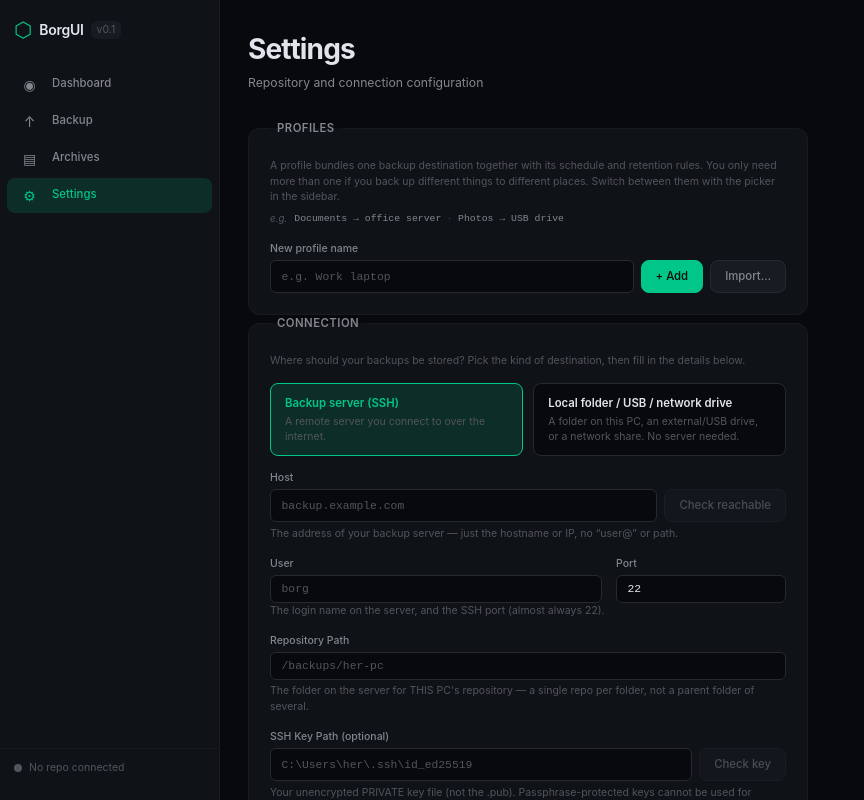
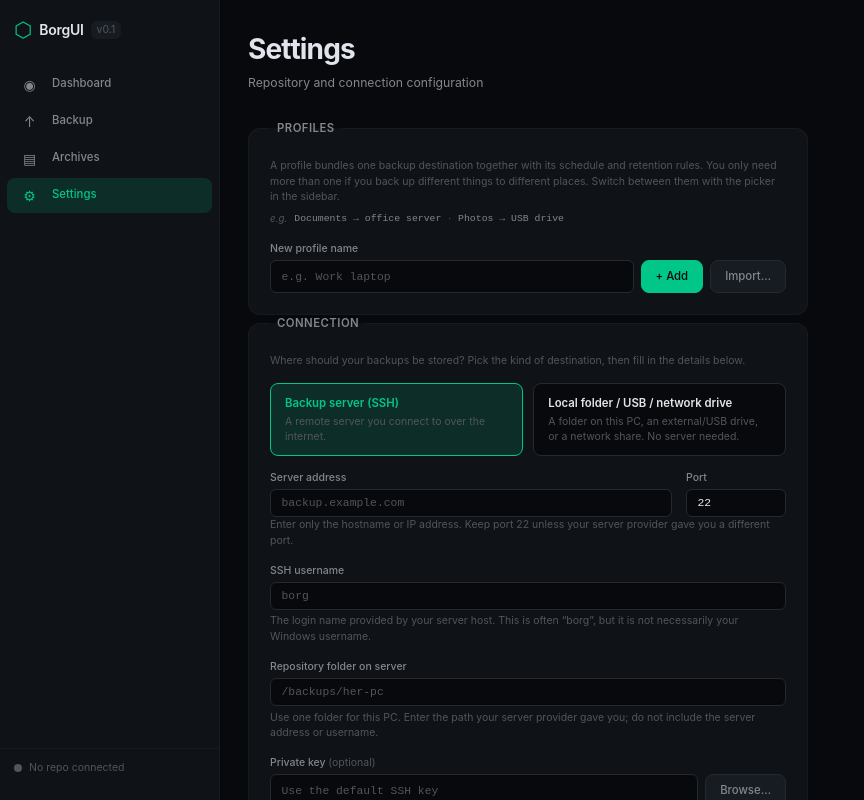
Before and after one commit to bearyjd/borg-ui, a SvelteKit app in the folder app-tauri/: page /settings in a window 1280 px wide. Shown: the whole page, without its empty margins (0-864 px from the left). Built offline with nearby package versions, Linux system fonts and the light colour scheme.

Commit message:
feat(settings): streamline repository setup

```diff
--- a/app-tauri/src/routes/settings/+page.svelte
+++ b/app-tauri/src/routes/settings/+page.svelte
@@ -25,24 +25,50 @@
   let saving = $state(false);
   let testResult = $state('');
   let saveResult = $state('');
+  let connectionStage = $state('');
 
   // Per-field pre-flight checks (Host reachability, SSH key validity).
-  let hostChecking = $state(false);
   let hostCheckResult = $state('');
   let keyChecking = $state(false);
   let keyCheckResult = $state('');
+  let keyPublicKey = $state('');
 
   // For a local repo, "configured" means a folder path is filled in. For SSH,
   // we need host + user + path. Used to enable Save/Init/Prune/passphrase.
   let repoConfigured = $derived(
     repoType === 'local'
       ? repoPath.trim() !== ''
-      : sshHost.trim() !== '' && repoPath.trim() !== ''
+      : sshHost.trim() !== '' && sshUser.trim() !== '' && repoPath.trim() !== ''
   );
 
   async function browseLocalRepoFolder() {
     const selected = await open({ directory: true, multiple: false, title: 'Select backup folder' });
     if (selected) repoPath = selected as string;
+  }
+
+  async function browseSshKey() {
+    const selected = await open({
+      directory: false,
+      multiple: false,
+      title: 'Select an unencrypted SSH private key',
+    });
+    if (!selected) return;
+    sshKeyPath = selected as string;
+    clearKeyResult();
+    await checkKey();
+  }
+
+  function clearConnectionResults() {
+    hostCheckResult = '';
+    testResult = '';
+    saveResult = '';
+  }
+
+  function clearKeyResult() {
+    keyCheckResult = '';
+    keyPublicKey = '';
+    testResult = '';
+    saveResult = '';
   }
 
   /** Build a RepoConfig from the current form, honoring the repo type. */
@@ -190,48 +216,64 @@
     }
   });
 
-  async function testConnection() {
+  async function verifyAndSave() {
     testing = true;
+    saving = true;
     testResult = '';
+    saveResult = '';
+
     try {
+      if (sshKeyPath && !(await checkKey())) return;
+      if (!(await checkHost())) return;
+
+      connectionStage = 'Signing in to the server…';
       await invoke('test_ssh_connection', {
         host: sshHost,
         port: sshPort,
         user: sshUser,
         keyPath: sshKeyPath || null,
       });
-      testResult = 'Connection successful!';
+      connectionStage = 'Saving connection…';
+      await repoState.save(buildRepoConfig());
+      testResult = 'Connection verified and saved.';
     } catch (e) {
-      // The backend now rejects with ssh's real stderr, so show it verbatim
-      // instead of a generic "Connection failed."
-      testResult = `Connection failed: ${e}`;
+      testResult = connectionStage === 'Saving connection…'
+        ? `Connection worked, but settings could not be saved: ${e}`
+        : `Could not sign in: ${e}`;
     } finally {
+      connectionStage = '';
       testing = false;
+      saving = false;
     }
   }
 
-  async function checkHost() {
-    hostChecking = true;
+  async function checkHost(): Promise<boolean> {
+    connectionStage = 'Checking server address…';
     hostCheckResult = '';
     try {
       await invoke('check_host_reachable', { host: sshHost, port: sshPort });
-      hostCheckResult = `Reachable on port ${sshPort}.`;
+      hostCheckResult = `Server is reachable on port ${sshPort}.`;
+      return true;
     } catch (e) {
-      hostCheckResult = `Not reachable: ${e}`;
-    } finally {
-      hostChecking = false;
+      hostCheckResult = `Could not reach this server: ${e}`;
+      return false;
     }
   }
 
-  async function checkKey() {
+  async function checkKey(): Promise<boolean> {
+    connectionStage = 'Checking private key…';
     keyChecking = true;
     keyCheckResult = '';
+    keyPublicKey = '';
     try {
-      const pubkey = await invoke<string>('validate_ssh_key', { keyPath: sshKeyPath });
-      keyCheckResult = `Valid key. Its public key — this must be in the server's authorized_keys:\n${pubkey}`;
+      keyPublicKey = await invoke<string>('validate_ssh_key', { keyPath: sshKeyPath });
+      keyCheckResult = 'Valid unencrypted private key.';
+      return true;
     } catch (e) {
-      keyCheckResult = `Invalid key: ${e}`;
+      keyCheckResult = `This key cannot be used: ${e}`;
+      return false;
     } finally {
+      connectionStage = '';
       keyChecking = false;
     }
   }
@@ -307,7 +349,7 @@
     <CommandsSection />
   {/if}
 
-  <form class="settings-form" onsubmit={(e) => { e.preventDefault(); save(); }}>
+  <form class="settings-form" onsubmit={(e) => { e.preventDefault(); repoType === 'local' ? save() : verifyAndSave(); }}>
     <fieldset class="form-group">
       <legend>Connection</legend>
       <FieldHelp text="Where should your backups be stored? Pick the kind of destination, then fill in the details below." />
@@ -359,67 +401,122 @@
           </button>
         </div>
       {:else}
+        <div class="field-row">
           <div class="field">
-          <label for="ssh-host">Host</label>
-          <div class="inline-row">
-            <input id="ssh-host" type="text" bind:value={sshHost} placeholder="backup.example.com" />
-            <button type="button" class="btn btn-secondary" onclick={checkHost} disabled={hostChecking || !sshHost}>
-              {hostChecking ? 'Checking…' : 'Check reachable'}
-            </button>
+            <label for="ssh-host">Server address</label>
+            <input
+              id="ssh-host"
+              type="text"
+              bind:value={sshHost}
+              oninput={clearConnectionResults}
+              placeholder="backup.example.com"
+              autocomplete="off"
+              spellcheck="false"
+              aria-describedby="ssh-host-help"
+              required
+            />
           </div>
-          <FieldHelp text="The address of your backup server — just the hostname or IP, no “user@” or path." />
+          <div class="field field-sm">
+            <label for="ssh-port">Port</label>
+            <input
+              id="ssh-port"
+              type="number"
+              bind:value={sshPort}
+              oninput={clearConnectionResults}
+              min="1"
+              max="65535"
+              inputmode="numeric"
+              required
+            />
+          </div>
+        </div>
+        <div id="ssh-host-help">
+          <FieldHelp text="Enter only the hostname or IP address. Keep port 22 unless your server provider gave you a different port." />
+        </div>
         {#if hostCheckResult}
-            <div class="field-result" class:success={hostCheckResult.startsWith('Reachable')} class:error={hostCheckResult.startsWith('Not reachable')}>
+          <div class="field-result" role="status" class:success={hostCheckResult.startsWith('Server is')} class:error={hostCheckResult.startsWith('Could not')}>
             {hostCheckResult}
           </div>
         {/if}
-        </div>
-
-        <div class="field-row">
-          <div class="field">
-            <label for="ssh-user">User</label>
-            <input id="ssh-user" type="text" bind:value={sshUser} placeholder="borg" />
-          </div>
-          <div class="field field-sm">
-            <label for="ssh-port">Port</label>
-            <input id="ssh-port" type="number" bind:value={sshPort} />
-          </div>
-        </div>
-        <FieldHelp text="The login name on the server, and the SSH port (almost always 22)." />
 
         <div class="field">
-          <label for="repo-path">Repository Path</label>
-          <input id="repo-path" type="text" bind:value={repoPath} placeholder="/backups/her-pc" />
-          <FieldHelp text="The folder on the server for THIS PC's repository — a single repo per folder, not a parent folder of several." />
+          <label for="ssh-user">SSH username</label>
+          <input
+            id="ssh-user"
+            type="text"
+            bind:value={sshUser}
+            oninput={clearConnectionResults}
+            placeholder="borg"
+            autocomplete="username"
+            spellcheck="false"
+            aria-describedby="ssh-user-help"
+            required
+          />
+          <div id="ssh-user-help">
+            <FieldHelp text="The login name provided by your server host. This is often “borg”, but it is not necessarily your Windows username." />
+          </div>
         </div>
 
         <div class="field">
-          <label for="ssh-key">SSH Key Path (optional)</label>
+          <label for="repo-path">Repository folder on server</label>
+          <input
+            id="repo-path"
+            type="text"
+            bind:value={repoPath}
+            oninput={clearConnectionResults}
+            placeholder="/backups/her-pc"
+            autocomplete="off"
+            spellcheck="false"
+            aria-describedby="repo-path-help"
+            required
+          />
+          <div id="repo-path-help">
+            <FieldHelp text="Use one folder for this PC. Enter the path your server provider gave you; do not include the server address or username." />
+          </div>
+        </div>
+
+        <div class="field">
+          <label for="ssh-key">Private key <span class="optional">(optional)</span></label>
           <div class="inline-row">
-            <input id="ssh-key" type="text" bind:value={sshKeyPath} placeholder="C:\Users\her\.ssh\id_ed25519" />
-            <button type="button" class="btn btn-secondary" onclick={checkKey} disabled={keyChecking || !sshKeyPath}>
-              {keyChecking ? 'Checking…' : 'Check key'}
+            <input
+              id="ssh-key"
+              type="text"
+              bind:value={sshKeyPath}
+              oninput={clearKeyResult}
+              placeholder="Use the default SSH key"
+              autocomplete="off"
+              spellcheck="false"
+              aria-describedby="ssh-key-help"
+            />
+            <button type="button" class="btn btn-secondary" onclick={browseSshKey} disabled={keyChecking}>
+              {keyChecking ? 'Checking…' : 'Browse…'}
             </button>
           </div>
-          <FieldHelp text="Your unencrypted PRIVATE key file (not the .pub). Passphrase-protected keys cannot be used for unattended backups. Its matching public key must be in the server's authorized_keys. Leave blank to use your default SSH key." />
+          <div id="ssh-key-help">
+            <FieldHelp text="Usually you can leave this blank. If your provider gave you a key, select the private key—not the .pub file. For unattended backups it must not have a passphrase." />
+          </div>
           {#if keyCheckResult}
-            <div class="field-result" class:success={keyCheckResult.startsWith('Valid')} class:error={keyCheckResult.startsWith('Invalid')}>
+            <div class="field-result" role="status" class:success={keyCheckResult.startsWith('Valid')} class:error={keyCheckResult.startsWith('This key')}>
               {keyCheckResult}
             </div>
           {/if}
+          {#if keyPublicKey}
+            <details class="public-key">
+              <summary>Show public key to add to the server</summary>
+              <code>{keyPublicKey}</code>
+            </details>
+          {/if}
         </div>
 
-        <div class="form-actions">
-          <button type="button" class="btn btn-secondary" onclick={testConnection} disabled={testing || !sshHost}>
-            {testing ? 'Testing...' : 'Test Connection'}
+        <div class="form-actions connection-actions">
+          <button type="submit" class="btn btn-primary" disabled={testing || saving}>
+            {connectionStage || 'Verify & save'}
           </button>
-          <button type="submit" class="btn btn-primary" disabled={saving || !sshHost || !repoPath}>
-            {saving ? 'Saving...' : 'Save'}
-          </button>
+          <span class="action-hint">Checks the server, key, and sign-in before saving.</span>
         </div>
 
         {#if testResult}
-          <div class="test-result" class:success={testResult.includes('successful')} class:error={testResult.includes('Error') || testResult.includes('failed')}>
+          <div class="test-result" role="status" class:success={testResult.includes('verified')} class:error={testResult.startsWith('Could not') || testResult.includes('could not be saved')}>
             {testResult}
           </div>
         {/if}
@@ -438,8 +535,14 @@
       <legend>Initialize Repository</legend>
       <FieldHelp text="“Initialize” sets up a fresh, empty backup repository at the destination above. Do this once for a brand-new destination. Skip it if you're connecting to a backup that already exists — initializing again is not needed." />
 
+      <details class="advanced-options">
+        <summary>
+          {initEncryption === 'repokey-blake2'
+            ? 'Encryption: Recommended'
+            : `Encryption: ${initEncryption}`}
+        </summary>
         <div class="field">
-        <label for="init-encryption">Encryption</label>
+          <label for="init-encryption">Encryption method</label>
           <select id="init-encryption" bind:value={initEncryption}>
             <option value="repokey-blake2">repokey-blake2 (recommended)</option>
             <option value="repokey">repokey</option>
@@ -458,13 +561,14 @@
             <li><code>none</code> <span>no protection at all</span></li>
           </ul>
         </div>
+      </details>
 
+      {#if initEncryption === 'none' || initEncryption.startsWith('authenticated')}
         <div class="warning-box">
-        <strong>Heads up:</strong> <code>none</code>, <code>authenticated</code> and
-        <code>authenticated-blake2</code> do <strong>not</strong> encrypt your file contents.
-        Anyone with access to the backup could read your files. For private data, keep the
-        recommended <code>repokey-blake2</code>.
+          <strong>Not encrypted:</strong> anyone with access to this repository can read
+          your files. Use the recommended encryption for private data.
         </div>
+      {/if}
 
       {#if needsPassphrase}
         <div class="field">
@@ -653,6 +757,25 @@
     margin-top: var(--space-6);
   }
 
+  .advanced-options {
+    margin-top: var(--space-4);
+    padding: var(--space-3) var(--space-4);
+    border: 1px solid var(--color-border-subtle);
+    border-radius: var(--radius-md);
+    background: var(--color-bg);
+  }
+
+  .advanced-options summary {
+    color: var(--color-text-muted);
+    cursor: pointer;
+    font-size: var(--text-sm);
+    font-weight: 500;
+  }
+
+  .advanced-options[open] summary {
+    color: var(--color-text);
+  }
+
   .var-help {
     list-style: none;
     display: flex;
@@ -697,12 +820,6 @@
   }
 
   .warning-box strong {
-    color: var(--color-warning);
-  }
-
-  .warning-box code {
-    font-family: var(--font-mono);
-    font-size: 0.7rem;
     color: var(--color-warning);
   }
 
@@ -764,6 +881,11 @@
     color: var(--color-text-muted);
   }
 
+  .optional {
+    color: var(--color-text-dim);
+    font-weight: 400;
+  }
+
   .field input {
     background: var(--color-bg);
     border: 1px solid var(--color-border);
@@ -801,6 +923,20 @@
     display: flex;
     gap: var(--space-3);
     margin-top: var(--space-6);
+  }
+
+  .connection-actions {
+    align-items: center;
+  }
+
+  .connection-actions .btn-primary {
+    min-width: 9rem;
+  }
+
+  .action-hint {
+    color: var(--color-text-dim);
+    font-size: var(--text-xs);
+    line-height: 1.4;
   }
 
   .btn {
@@ -880,6 +1016,32 @@
     color: var(--color-danger);
   }
 
+  .public-key {
+    margin-top: var(--space-2);
+    color: var(--color-text-muted);
+    font-size: var(--text-xs);
+  }
+
+  .public-key summary {
+    width: fit-content;
+    color: var(--color-accent);
+    cursor: pointer;
+  }
+
+  .public-key code {
+    display: block;
+    margin-top: var(--space-2);
+    padding: var(--space-2) var(--space-3);
+    border: 1px solid var(--color-border-subtle);
+    border-radius: var(--radius-sm);
+    background: var(--color-bg);
+    color: var(--color-text-muted);
+    font-size: 0.7rem;
+    line-height: 1.5;
+    overflow-wrap: anywhere;
+    user-select: text;
+  }
+
   select {
     background: var(--color-bg);
     border: 1px solid var(--color-border);
@@ -954,4 +1116,20 @@
     gap: var(--space-2);
     margin-top: var(--space-4);
   }
+
+  @media (max-width: 620px) {
+    .repo-type-toggle,
+    .field-row {
+      flex-direction: column;
+    }
+
+    .field-row .field-sm {
+      flex-basis: auto;
+    }
+
+    .connection-actions {
+      align-items: stretch;
+      flex-direction: column;
+    }
+  }
 </style>
```
Lines whose indentation alone changed are shown as unchanged.
